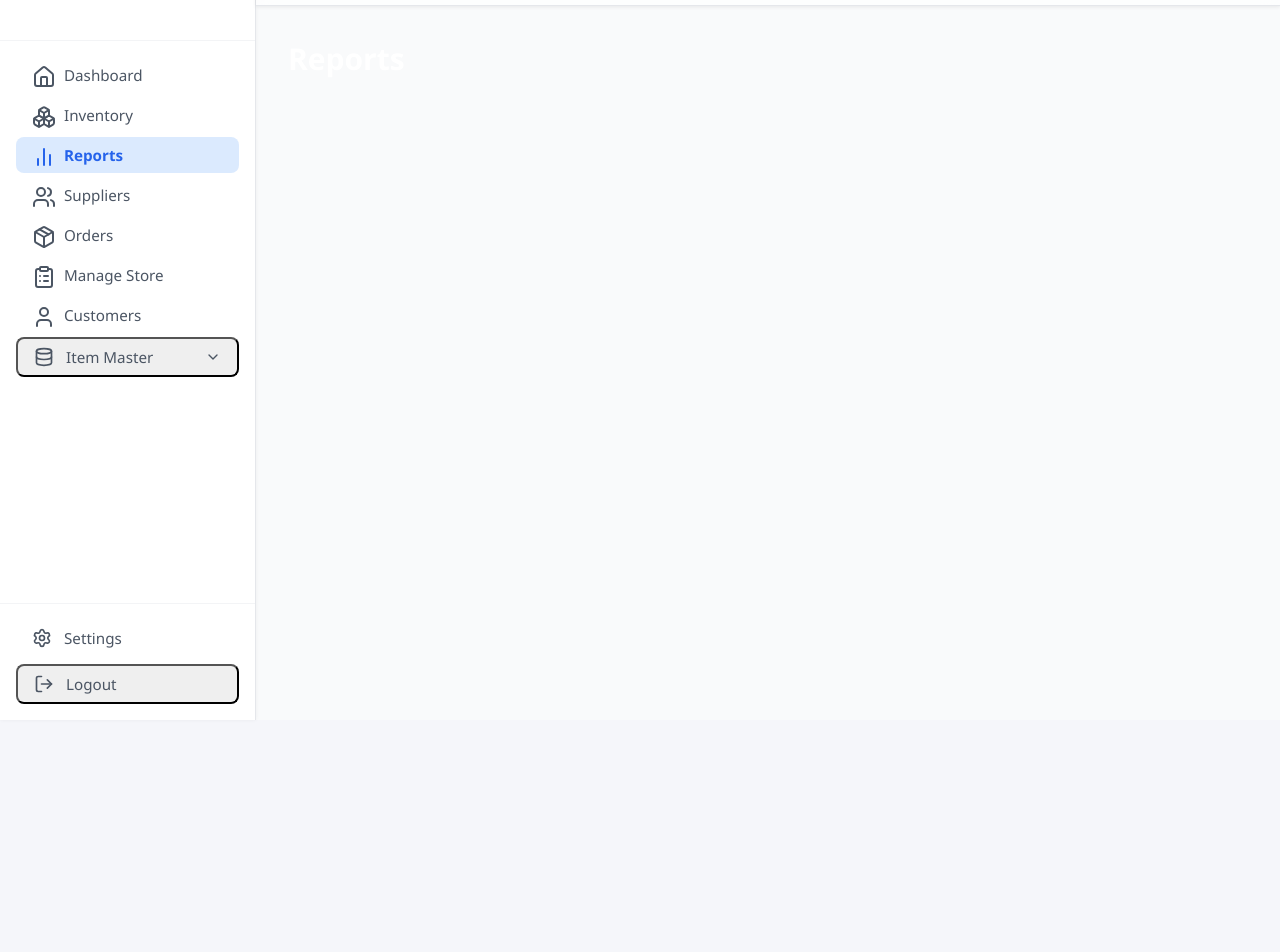
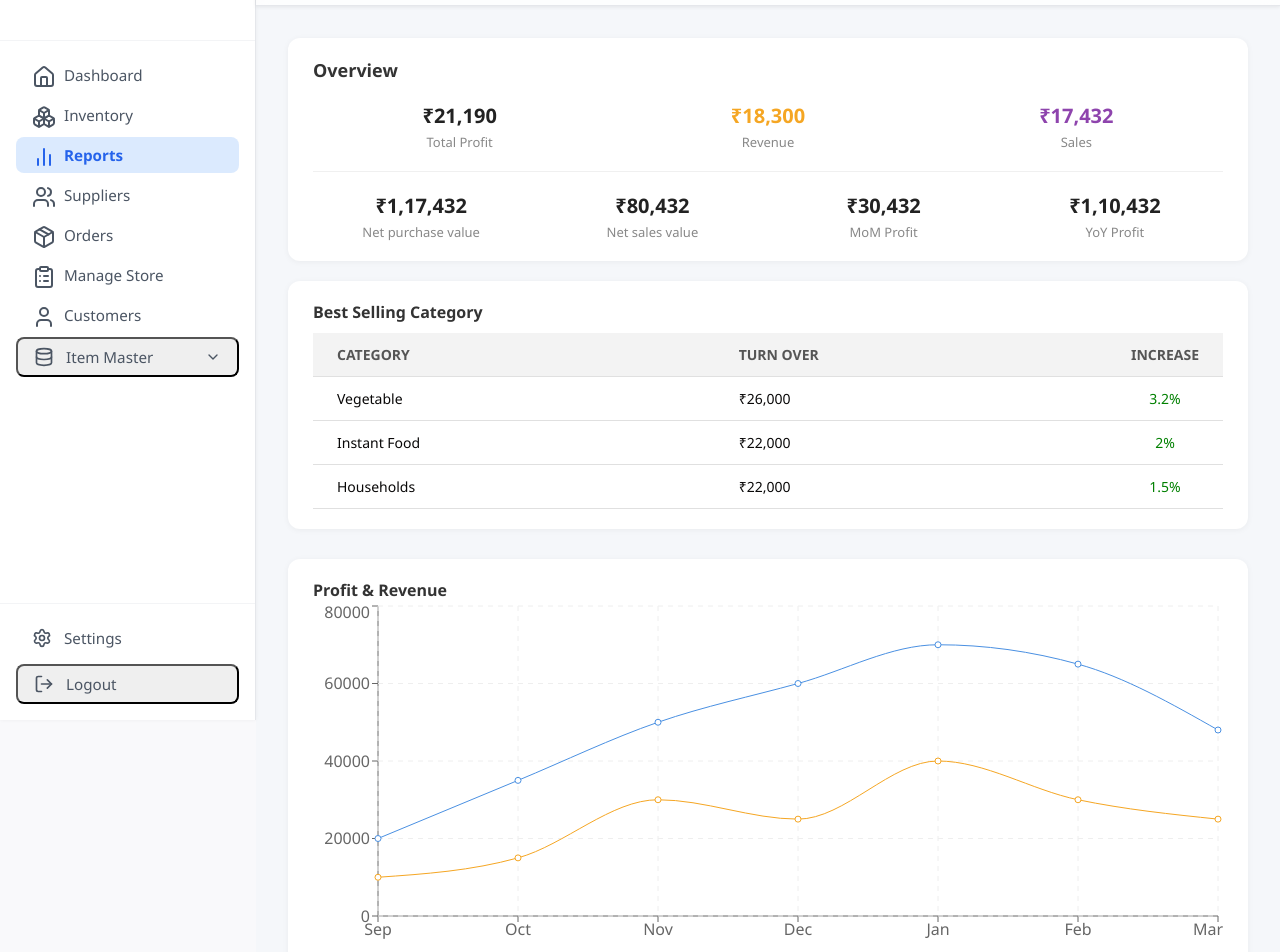
Before and after one commit to Nitin-0017/inventory_management, a React (Vite) app: page /reports in a window 1280 px wide. Shown: the part 80-1032 px from the top of the page. Before the commit the page ends 800 px from the top, so only its background shows below. Built offline with nearby package versions, Linux system fonts and the light colour scheme.

Commit message:
reports made

```diff
--- a/src/components/Reports/Reports.css
+++ b/src/components/Reports/Reports.css
@@ -1,23 +1,162 @@
 .page-container {
   display: flex;
+  background-color: #f9f9fb;
+  min-height: 100vh;
+  font-family: 'Segoe UI', sans-serif;
 }
 
 .main-content {
-    margin-left: 16rem; /* same as ml-64 */
   flex: 1;
   display: flex;
   flex-direction: column;
-    min-height: 100vh;
-    background-color: #f9fafb; /* bg-gray-50 */
 }
 
 .content-body {
+  padding: 30px 40px;
+  background-color: #f5f7fa;
   flex: 1;
-    padding: 2rem; /* same as p-8 */
+  overflow-y: auto;
 }
 
 .page-heading {
-    font-size: 1.875rem; /* text-3xl */
+  font-size: 26px;
   font-weight: 600;
-    color: #1f2937; /* text-gray-800 */
+  margin-bottom: 30px;
+  color: #2b2b2b;
 }
+
+/* ⬅️ NEW: Correct flex row for Overview + Category */
+/* ✅ Put both boxes side by side equally */
+.overview-category-row {
+  display: flex;
+  gap: 20px;
+  margin-bottom: 30px;
+  flex-wrap: wrap;
+}
+
+/* ✅ Equal width: 50% each */
+.overview-box,
+.best-category {
+  flex: 1 1 48%;
+}
+
+
+
+
+.overview-and-category {
+  display: flex;
+  justify-content: space-between;
+  gap: 20px;
+  margin-bottom: 30px;
+  flex-wrap: wrap;
+}
+
+.overview-box {
+  flex: 1 1 68%;
+}
+
+.best-category {
+  flex: 1 1 30%;
+}
+
+
+/* Card */
+.card {
+  background-color: #fff;
+  border-radius: 12px;
+  padding: 20px 25px;
+  box-shadow: 0 1px 6px rgba(0, 0, 0, 0.05);
+}
+
+/* Overview Styles */
+.overview-title {
+  font-size: 18px;
+  font-weight: 600;
+  color: #333;
+  margin-bottom: 20px;
+}
+
+.overview-top-row,
+.overview-bottom-row {
+  display: flex;
+  justify-content: space-between;
+  flex-wrap: wrap;
+  gap: 15px;
+}
+
+.overview-item {
+  flex: 1;
+  min-width: 120px;
+  text-align: center;
+}
+
+.overview-value {
+  font-size: 20px;
+  font-weight: 600;
+  color: #222;
+  margin-bottom: 4px;
+}
+
+.overview-label {
+  font-size: 13px;
+  color: #888;
+}
+
+.orange {
+  color: #f5a623;
+}
+
+.purple {
+  color: #8e44ad;
+}
+
+.overview-divider {
+  margin: 20px 0;
+  border: none;
+  height: 1px;
+  background-color: #f0f0f0;
+}
+
+/* Chart & Table */
+.chart {
+  margin-bottom: 30px;
+}
+
+table {
+  width: 100%;
+  border-collapse: collapse;
+  font-size: 14px;
+  margin-top: 10px;
+}
+
+th, td {
+  text-align: left;
+  padding: 10px;
+  border-bottom: 1px solid #e0e0e0;
+}
+
+th {
+  background-color: #f3f3f3;
+  font-weight: 600;
+  color: #555;
+}
+
+.green {
+  color: green;
+  font-weight: 500;
+}
+
+.best-product {
+  margin-top: 30px;
+}
+
+/* Responsive */
+@media (max-width: 992px) {
+  .overview-and-category {
+    flex-direction: column;
+  }
+
+  .overview-box, .best-category {
+    width: 100%;
+  }
+}
--- a/src/components/Reports/Reports.jsx
+++ b/src/components/Reports/Reports.jsx
@@ -1,15 +1,136 @@
+import React from "react";
 import Navbar from "../Navbar/Nav";
 import Sidebar from "../SlideBar/SlideBar";
-import "./Reports.css"; // External stylesheet
+import "./Reports.css";
+
+import {
+  LineChart,
+  Line,
+  XAxis,
+  YAxis,
+  Tooltip,
+  CartesianGrid,
+  ResponsiveContainer,
+} from "recharts";
 
 const Reports = () => {
+  const data = [
+    { month: "Sep", revenue: 20000, profit: 10000 },
+    { month: "Oct", revenue: 35000, profit: 15000 },
+    { month: "Nov", revenue: 50000, profit: 30000 },
+    { month: "Dec", revenue: 60000, profit: 25000 },
+    { month: "Jan", revenue: 70000, profit: 40000 },
+    { month: "Feb", revenue: 65000, profit: 30000 },
+    { month: "Mar", revenue: 48000, profit: 25000 },
+  ];
+
   return (
     <div className="page-container">
       <Sidebar />
       <div className="main-content">
         <Navbar />
         <main className="content-body">
-          <h1 className="page-heading">Reports</h1>
+
+
+          {/* Top Grid: Overview + Best Selling Category */}
+          <div className="overview-and-category">
+            <div className="overview-box card">
+              <h3 className="overview-title">Overview</h3>
+
+              {/* Row 1 */}
+              <div className="overview-top-row">
+                <div className="overview-item">
+                  <p className="overview-value">₹21,190</p>
+                  <p className="overview-label">Total Profit</p>
+                </div>
+                <div className="overview-item">
+                  <p className="overview-value orange">₹18,300</p>
+                  <p className="overview-label">Revenue</p>
+                </div>
+                <div className="overview-item">
+                  <p className="overview-value purple">₹17,432</p>
+                  <p className="overview-label">Sales</p>
+                </div>
+              </div>
+
+              <hr className="overview-divider" />
+
+              {/* Row 2 */}
+              <div className="overview-bottom-row">
+                <div className="overview-item">
+                  <p className="overview-value">₹1,17,432</p>
+                  <p className="overview-label">Net purchase value</p>
+                </div>
+                <div className="overview-item">
+                  <p className="overview-value">₹80,432</p>
+                  <p className="overview-label">Net sales value</p>
+                </div>
+                <div className="overview-item">
+                  <p className="overview-value">₹30,432</p>
+                  <p className="overview-label">MoM Profit</p>
+                </div>
+                <div className="overview-item">
+                  <p className="overview-value">₹1,10,432</p>
+                  <p className="overview-label">YoY Profit</p>
+                </div>
+              </div>
+            </div>
+
+            <div className="card best-category">
+              <h4>Best Selling Category</h4>
+              <table>
+                <thead>
+                  <tr>
+                    <th>Category</th>
+                    <th>Turn Over</th>
+                    <th>Increase</th>
+                  </tr>
+                </thead>
+                <tbody>
+                  <tr><td>Vegetable</td><td>₹26,000</td><td className="green">3.2%</td></tr>
+                  <tr><td>Instant Food</td><td>₹22,000</td><td className="green">2%</td></tr>
+                  <tr><td>Households</td><td>₹22,000</td><td className="green">1.5%</td></tr>
+                </tbody>
+              </table>
+            </div>
+          </div>
+
+          {/* Chart Full Width */}
+          <div className="card chart">
+            <h4>Profit & Revenue</h4>
+            <ResponsiveContainer width="100%" height={350}>
+              <LineChart data={data}>
+                <XAxis dataKey="month" />
+                <YAxis />
+                <CartesianGrid stroke="#eee" strokeDasharray="5 5" />
+                <Tooltip />
+                <Line type="monotone" dataKey="revenue" stroke="#4a90e2" />
+                <Line type="monotone" dataKey="profit" stroke="#f5a623" />
+              </LineChart>
+            </ResponsiveContainer>
+          </div>
+
+          {/* Products Table Full Width */}
+          <div className="card best-product">
+            <h4>Best Selling Products</h4>
+            <table>
+              <thead>
+                <tr>
+                  <th>Product</th>
+                  <th>Product ID</th>
+                  <th>Category</th>
+                  <th>Remaining Quantity</th>
+                  <th>Turn Over</th>
+                  <th>Increase</th>
+                </tr>
+              </thead>
+              <tbody>
+                <tr><td>Tomato</td><td>23567</td><td>Vegetable</td><td>225 kg</td><td>₹17,000</td><td className="green">2.3%</td></tr>
+                <tr><td>Onion</td><td>25831</td><td>Vegetable</td><td>200 kg</td><td>₹12,000</td><td className="green">1.3%</td></tr>
+                <tr><td>Maggi</td><td>56841</td><td>Instant Food</td><td>200 Packet</td><td>₹10,000</td><td className="green">1.3%</td></tr>
+              </tbody>
+            </table>
+          </div>
         </main>
       </div>
     </div>
```
Lines whose indentation alone changed are shown as unchanged.
